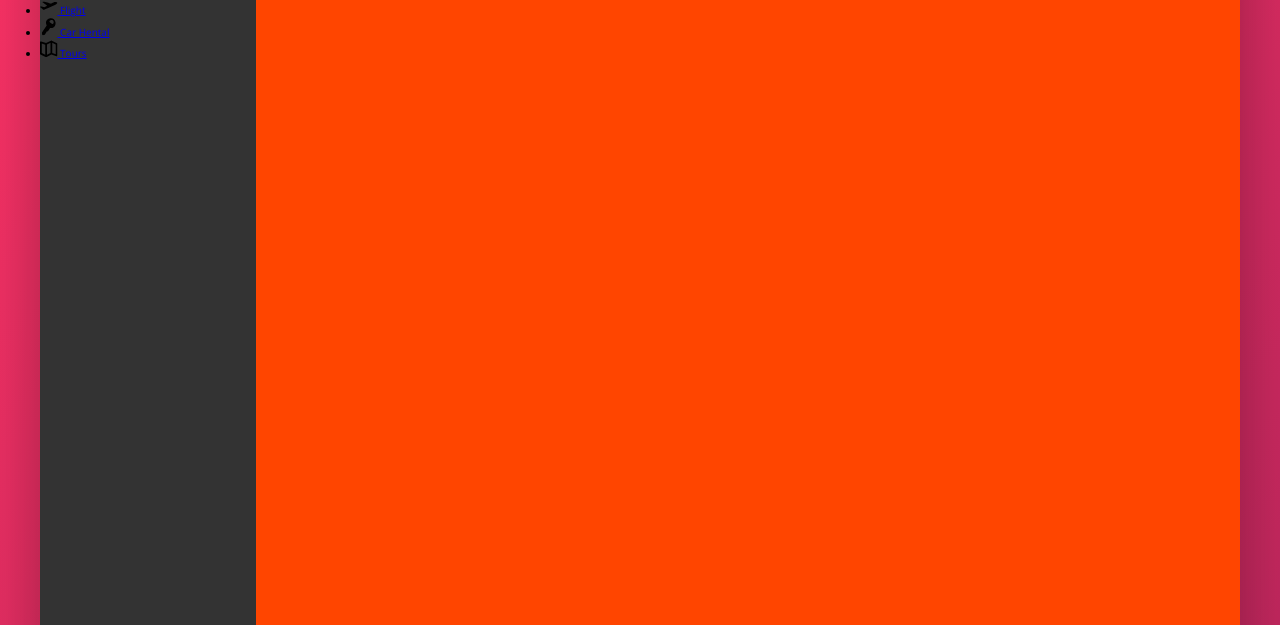
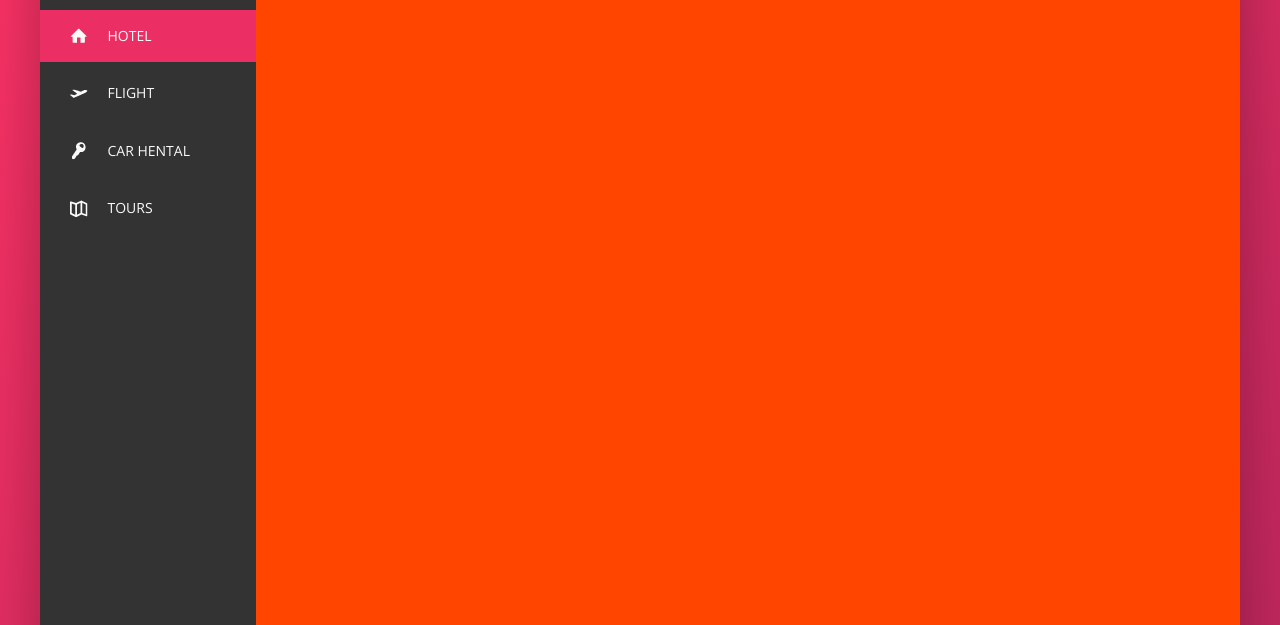
Before and after one commit to gilberto-espinoso/trillo_project, a website: page index.html in a window 1280 px wide. Shown: the part 175-800 px from the top of the page. Drawn offline with nearby package versions, Linux system fonts and the light colour scheme.

Commit message:
feat: Building the Navigation - Part 2

```diff
--- a/index.html
+++ b/index.html
@@ -56,7 +56,7 @@
       <div class="content">
         <nav class="sidebar">
           <ul class="side-nav">
-            <li class="side-nav__item">
+            <li class="side-nav__item side-nav__item--active">
               <a href="#" class="side-nav__link">
                 <svg class="side-nav__icon">
                   <use xlink:href="img/sprite.svg#icon-home"></use>
--- a/sass/_component.scss
+++ b/sass/_component.scss
@@ -113,15 +113,65 @@
 ///////////////////////////////
 /// SIDEBAR LATERAL
 .side-nav {
+  font-size: 1.4rem;
+  list-style: none;
+  margin-top: 3.5rem;
+
   &__item {
+    position: relative;
+
+    &:not(:last-child) {
+      margin-bottom: 0.5rem;
+    }
   }
 
-  &__link {
+  &__item:before {
+    content: "";
+    position: absolute;
+    top: 0;
+    left: 0;
+    height: 100%;
+    width: 3px;
+    background-color: var(--color-primary);
+    // transform-origin: bottom;
+    transform: scaleY(0);
+    transition: transform 0.2s, width 0.3s cubic-bezier(1, 0, 0, 1) 0.2s,
+      background-color 0.1s;
+  }
+
+  &__item:hover::before,
+  &__item--active::before {
+    transform: scaleY(1);
+    width: 100%;
+  }
+
+  &__item:active::before {
+    background-color: var(--color-primary-light);
+  }
+
+  &__link:link,
+  &__link:visited {
+    color: var(--color-grey-light-1);
+    text-decoration: none;
+    text-transform: uppercase;
+    display: block;
+    padding: 1.5rem 3rem;
+    position: relative;
+    z-index: 10;
+
+    display: flex;
+    align-items: center;
+  }
+
+  &__link:hover {
+    color: var();
   }
 
   &__icon {
     width: 1.75rem;
     height: 1.75rem;
+    margin-right: 2rem;
+    fill: currentColor;
   }
 }
 
```
Also changed, not shown: css/style.css.
